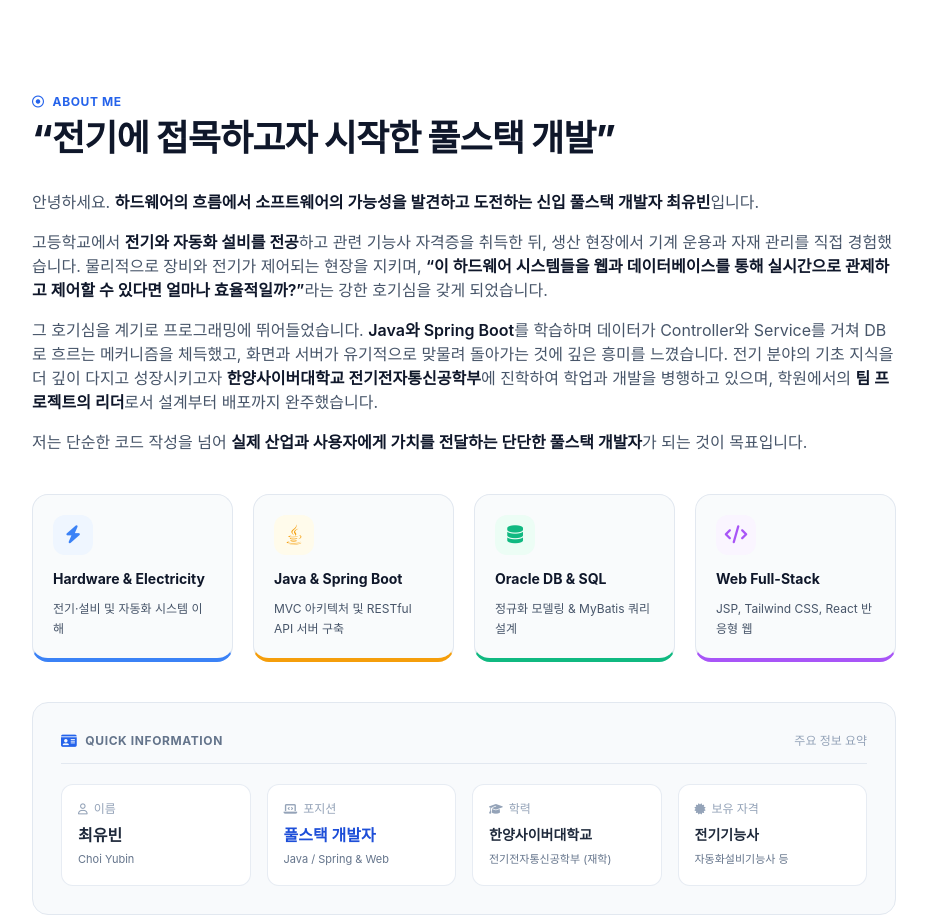
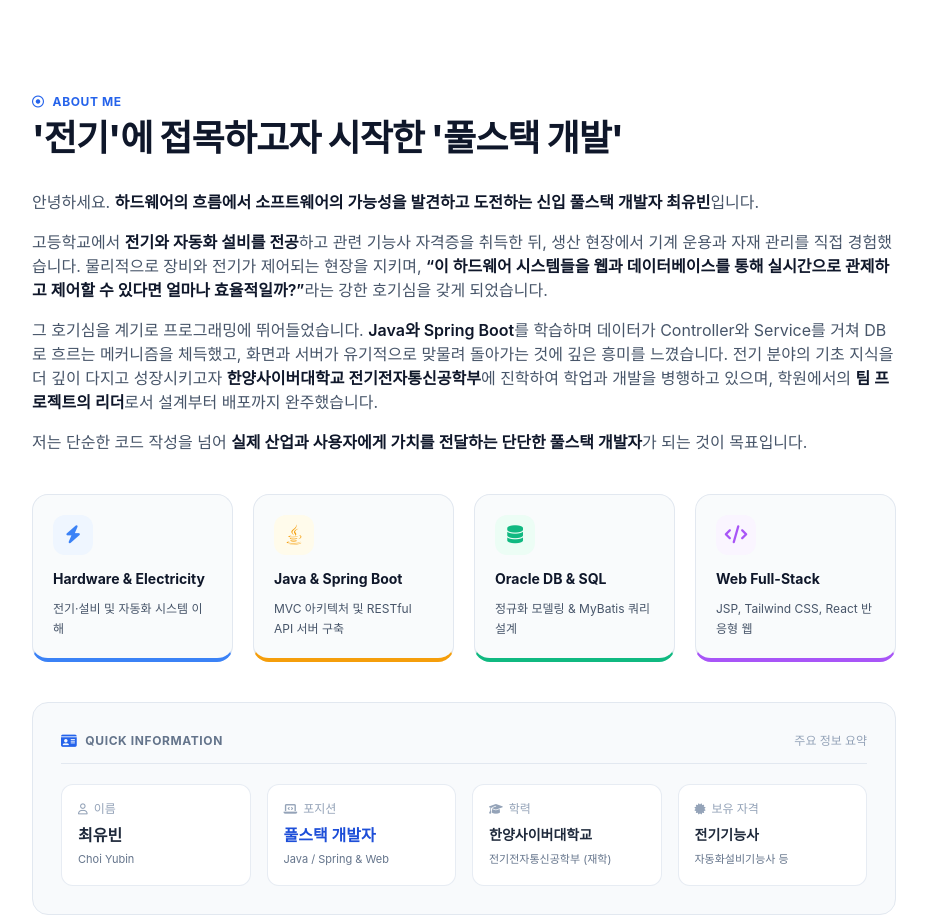
Before and after one commit to dbqls6746-bot/port, a React (Vite) app: page /#home in a window 1280 px wide. Shown: the part 802-1720 px from the top of the page, without its empty margins (320-1247 px from the left). Built offline with nearby package versions, Linux system fonts and the light colour scheme; a web font is replaced by a local one.

Commit message:
about me 제목에 "" 빼고 핵심 키워드에  추가

```diff
--- a/src/components/About.jsx
+++ b/src/components/About.jsx
@@ -44,7 +44,7 @@ export default function About() {
           <i className="fa-regular fa-circle-dot"></i> ABOUT ME
         </div>
         <h2 className="text-2xl sm:text-3xl lg:text-4xl font-extrabold text-slate-900 tracking-tight mb-8">
-          &ldquo;전기에 접목하고자 시작한 풀스택 개발&rdquo;
+          '전기'에 접목하고자 시작한 '풀스택 개발'
         </h2>
 
         {/* 소개 본문 (전체 너비) */}
```
